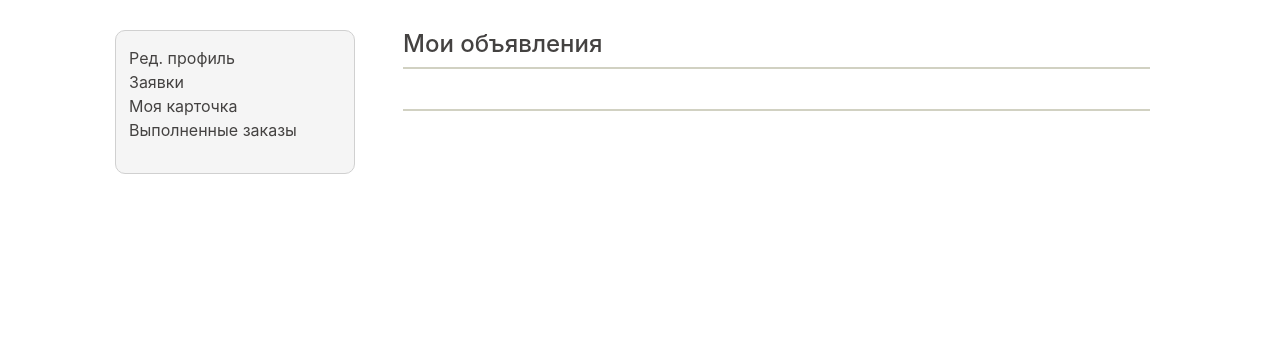
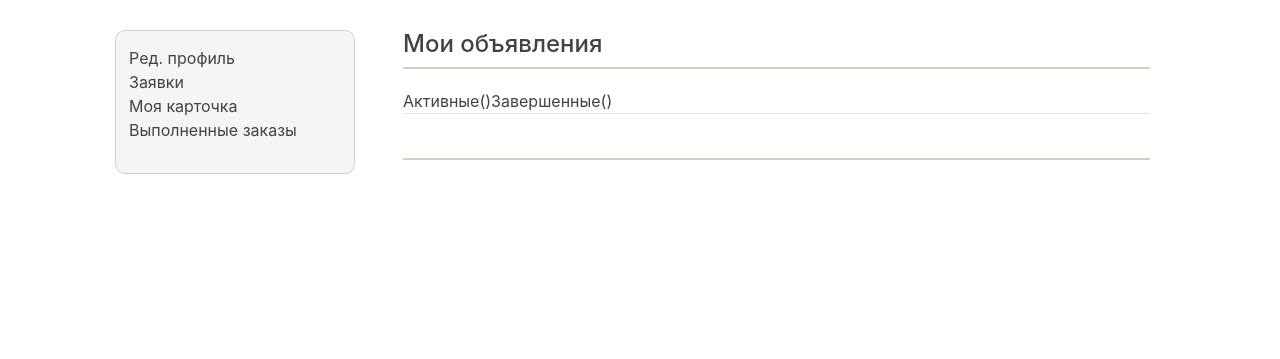
Before and after one commit to Ivan-lv/shabashka, a CodeIgniter app: page /database/index.php/acount/myadverts in a window 1280 px wide. Shown: the part 80-439 px from the top of the page. Run offline with CodeIgniter, Linux system fonts and the light colour scheme; the visitor is signed in with stand-in values (Sample User, id 1); data that the repository does not hold is empty; some libraries are stand-ins or nearby versions.

Commit message:
починен личный кабинет для роли 2

```diff
--- a/www/application/controllers/Acount.php
+++ b/www/application/controllers/Acount.php
@@ -107,7 +107,6 @@
         $this->load->view('common/footer');
     }
 
-
     public function editCard() {
         $this->load->view('common/header');
 
@@ -141,16 +140,12 @@
 
     }
 
-
     public function myadverts() {
         $userAdverts = $this->user->getUserCustomerAdverts($_SESSION['id']);
-
         $data = array(
             'advertsList' => $userAdverts,
             'viewName' => 'accountAdverts'
         );
-
-
         $this->load->view('common/header');
         $this->load->view('account', $data);
         $this->load->view('common/footer');
--- a/www/application/controllers/Login.php
+++ b/www/application/controllers/Login.php
@@ -75,7 +75,7 @@
         $this->load->library('session');
         $this->session->sess_destroy();
 
-        redirect('/');
-//        redirect($this->input->server('HTTP_REFERER'));
+//        redirect('/');
+        redirect($this->input->server('HTTP_REFERER'));
     }
 }
--- a/www/application/models/Users.php
+++ b/www/application/models/Users.php
@@ -137,10 +137,6 @@
         else return false;
     }
 
-    public function logout() {
-
-    }
-
     public function checkLogin($loginString){
         $q = $this->db->select('id')
             ->from('user')
@@ -255,7 +251,6 @@
 
     }
 
-
     public function getUserCustomerBids($userid) {
         $this->db
             ->select(
@@ -292,6 +287,10 @@
             ->where('order.id_customer =', $userid);
         $mas = $this->db->get()->result_array();
         $this->db->reset_query();
+
+        if (count($mas) == 0) { //
+            return array();
+        }
 
         $advertsIds = array();
         foreach($mas as $m) {
--- a/www/application/views/account.php
+++ b/www/application/views/account.php
@@ -6,7 +6,7 @@
                 <?php
                     if ($_SESSION['type'] == 2) {
                         echo '<li><a href="'. site_url('acount/myadverts') .'">Мои объявления</a></li>';
-                        echo '<li><a href="'. site_url('acount/addAdvert') .'">Добавить объявление</a></li>';
+                        echo '<li><a href="'. site_url('acount/addEditAdvert') .'">Добавить объявление</a></li>';
                         echo '<li><a href="'. site_url('acount/bids') .'">Заявки</a></li>';
                         echo '<li><a href="'. site_url('acount/comments') .'">Комментарии</a></li>';
                         echo '<li><a href="'. site_url('acount/editProfile') .'">Ред. профиль</a></li>';
--- a/www/application/views/accountAdverts.php
+++ b/www/application/views/accountAdverts.php
@@ -1,5 +1,17 @@
 <h4>Мои объявления</h4>
 <div class="searchResultShell">
+    <ul id="myTab" class="nav nav-tabs">
+        <li class="active"><a href="#home" data-toggle="tab">Активные()</a></li>
+        <li><a href="#profile" data-toggle="tab">Завершенные()</a></li>
+    </ul>
+    <div id="myTabContent" class="tab-content">
+        <div class="tab-pane fade in active" id="home">
+            активные
+        </div>
+        <div class="tab-pane fade" id="profile">
+            неактивные
+        </div>
+    </div>
 
 <?php foreach( $advertsList as $advert) { ?>
         <div class="resBlock3">
@@ -50,11 +62,7 @@
         </div>
 <?php } ?>
 
-    <?php//@todo: сделать pagination ?>
-
-
-
-
+    <?php //@todo: сделать pagination ?>
     <!--<div class="pagination pagination-centered">
         <ul>
             <li><a href="#">пред.</a></li>
--- a/www/application/views/homepageContent.php
+++ b/www/application/views/homepageContent.php
@@ -87,7 +87,7 @@
             <?php
             foreach($masters as $master) {
 
-                echo "<div class=\"sliderItem2\" data-userId=\"$master[id]\" >";
+                echo "<div class=\"sliderItem2\" data-userId=\"$master[id]\" onclick='goToUserCard(this)'>";
                 echo "<p class=\"masterPhoto\">" .
                     img(($master['photo'] === null) ?
                         'img/userWithoutPhoto.png' :
--- a/www/js/account.js
+++ b/www/js/account.js
@@ -49,7 +49,7 @@
   var sendData = JSON.stringify(data);
 //  console.log(data);
 //  console.log(sendData);
-  document.getElementsByTagName('button')[0].innerHTML = 'подождите <img src="http://shab.ru/img/loaderMini.GIF"/>';
+  document.getElementsByTagName('button')[0].innerHTML = 'подождите <img src="/img/loaderMini.png"/>';
 
   $.ajax({
     method: 'post',
@@ -92,7 +92,7 @@
   var sendData = JSON.stringify(data);
 //  console.log(data);
 //  console.log(sendData);
-  document.getElementsByTagName('button')[0].innerHTML = 'подождите <img src="http://shab.ru/img/loaderMini.GIF"/>';
+  document.getElementsByTagName('button')[0].innerHTML = 'подождите <img src="/img/loaderMini.png"/>';
 
   $.ajax({
     method: 'post',
--- a/www/js/js.js
+++ b/www/js/js.js
@@ -33,6 +33,10 @@
   window.location = '/index.php/jobs/show/' + elem.getAttribute('data-advid');
 }
 
+function goToUserCard(e) {
+  window.location = 'index.php/employes/card/' + e.getAttribute('data-userid');
+}
+
 /* insert comment */
 function insertComment() {
   var commentText = $('#commentsForm .formText textarea').val();
```
